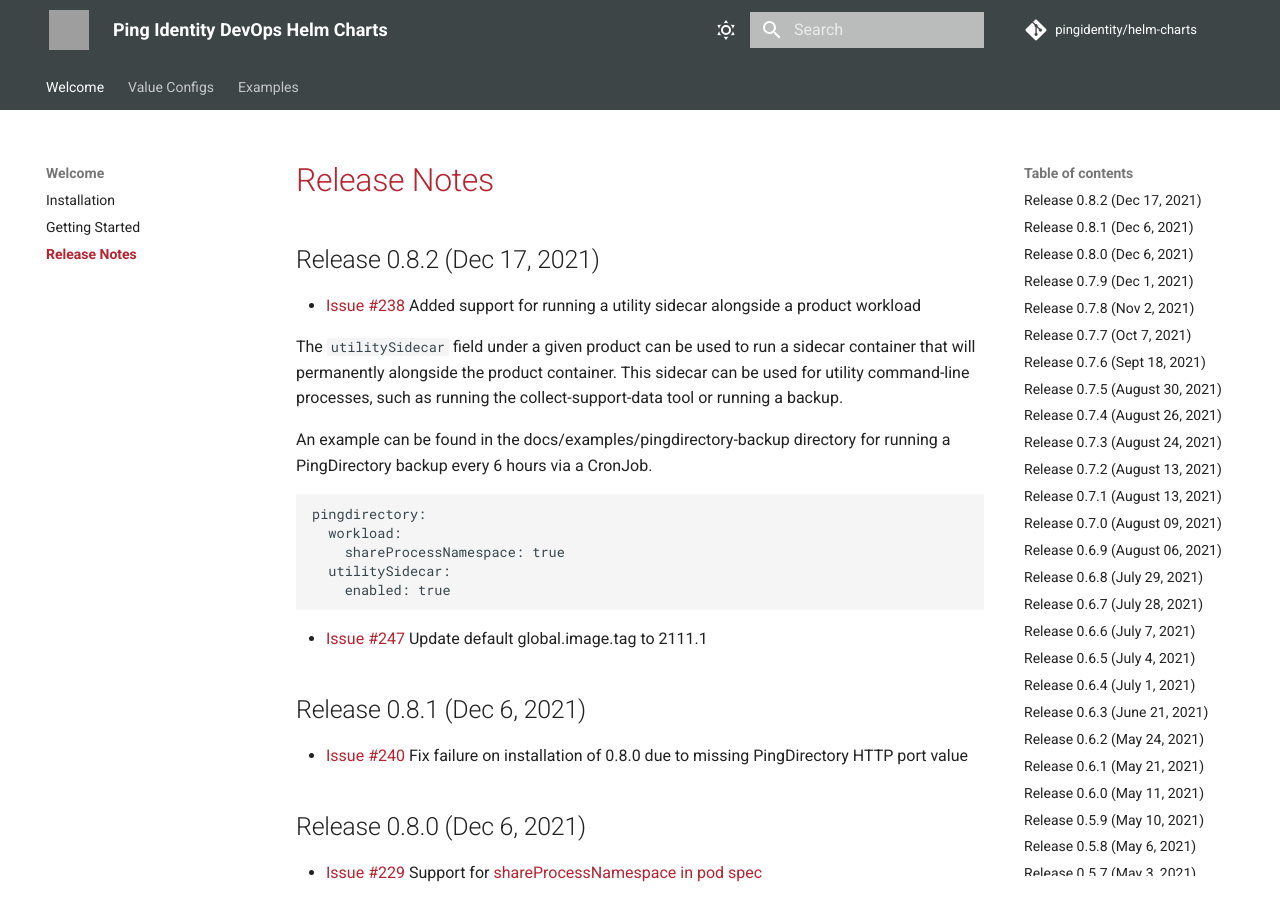
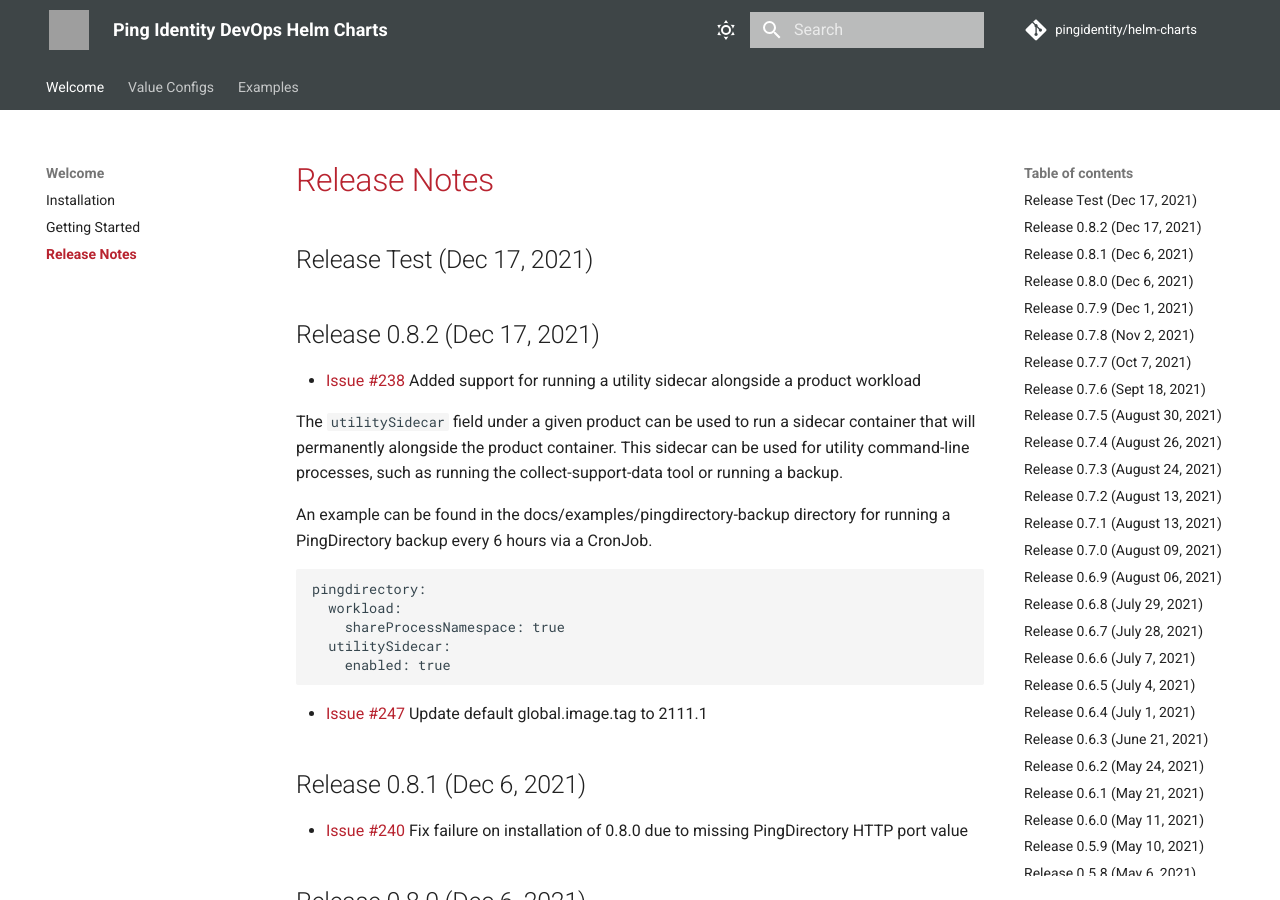
Before and after one commit to pingidentity/helm-charts, an MkDocs documentation site: the page built from docs/release-notes.md, in a window 1280 px wide and 900 px high. Built offline with MkDocs 1.6.1 and Material for MkDocs 9.7.7, drawn with Linux system fonts in a browser that asks for light colours; comment, search, counter and statistics services are not loaded; grey boxes are pictures that could not be loaded.

Commit message:
test GitHub Pages

```diff
--- a/docs/release-notes.md
+++ b/docs/release-notes.md
@@ -1,5 +1,6 @@
 # Release Notes
 
+## Release Test (Dec 17, 2021)
 ## Release 0.8.2 (Dec 17, 2021)
 
 * [Issue #238](https://github.com/pingidentity/helm-charts/issues/238) Added support for running a utility sidecar alongside a product workload
```
